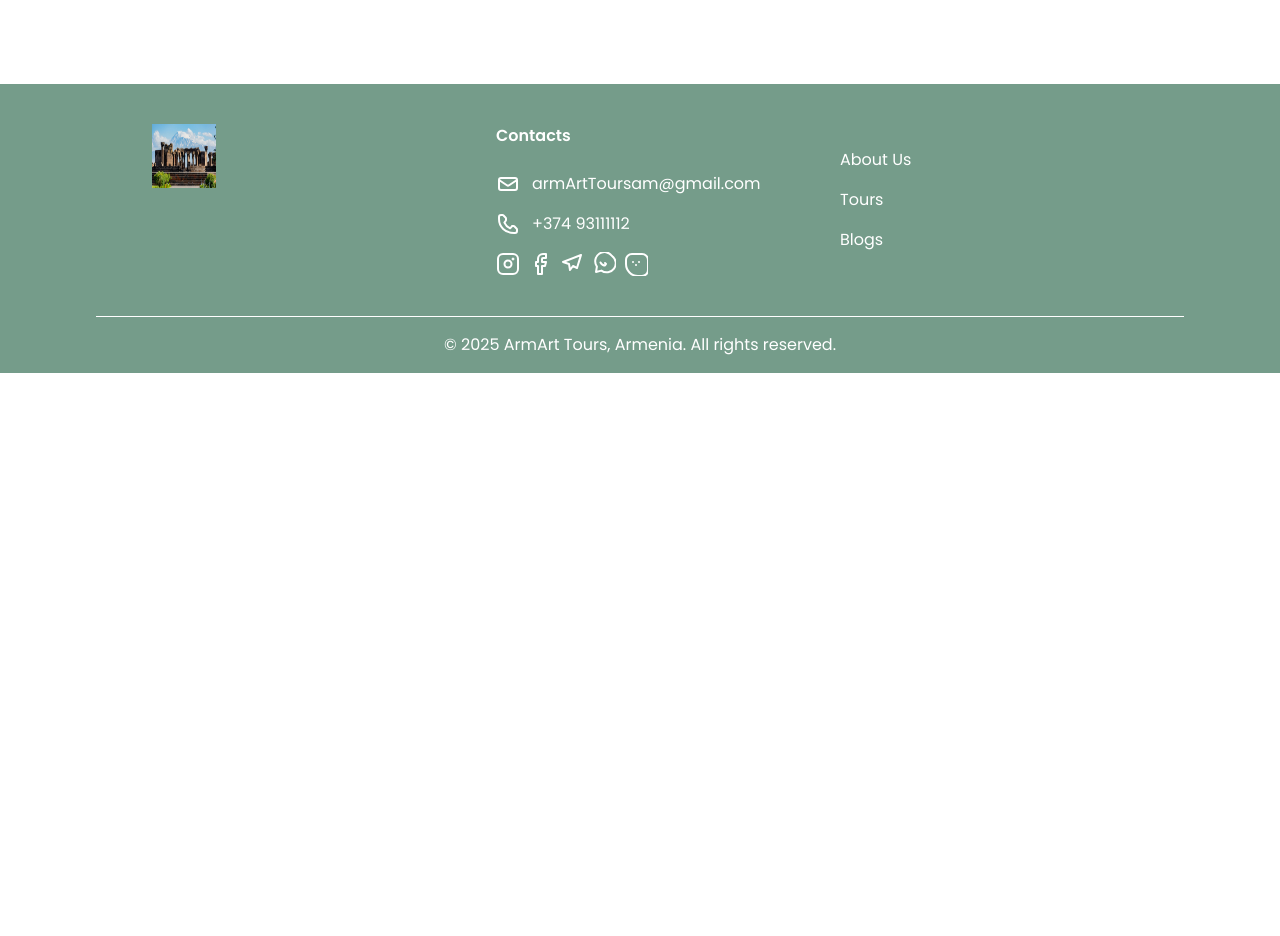
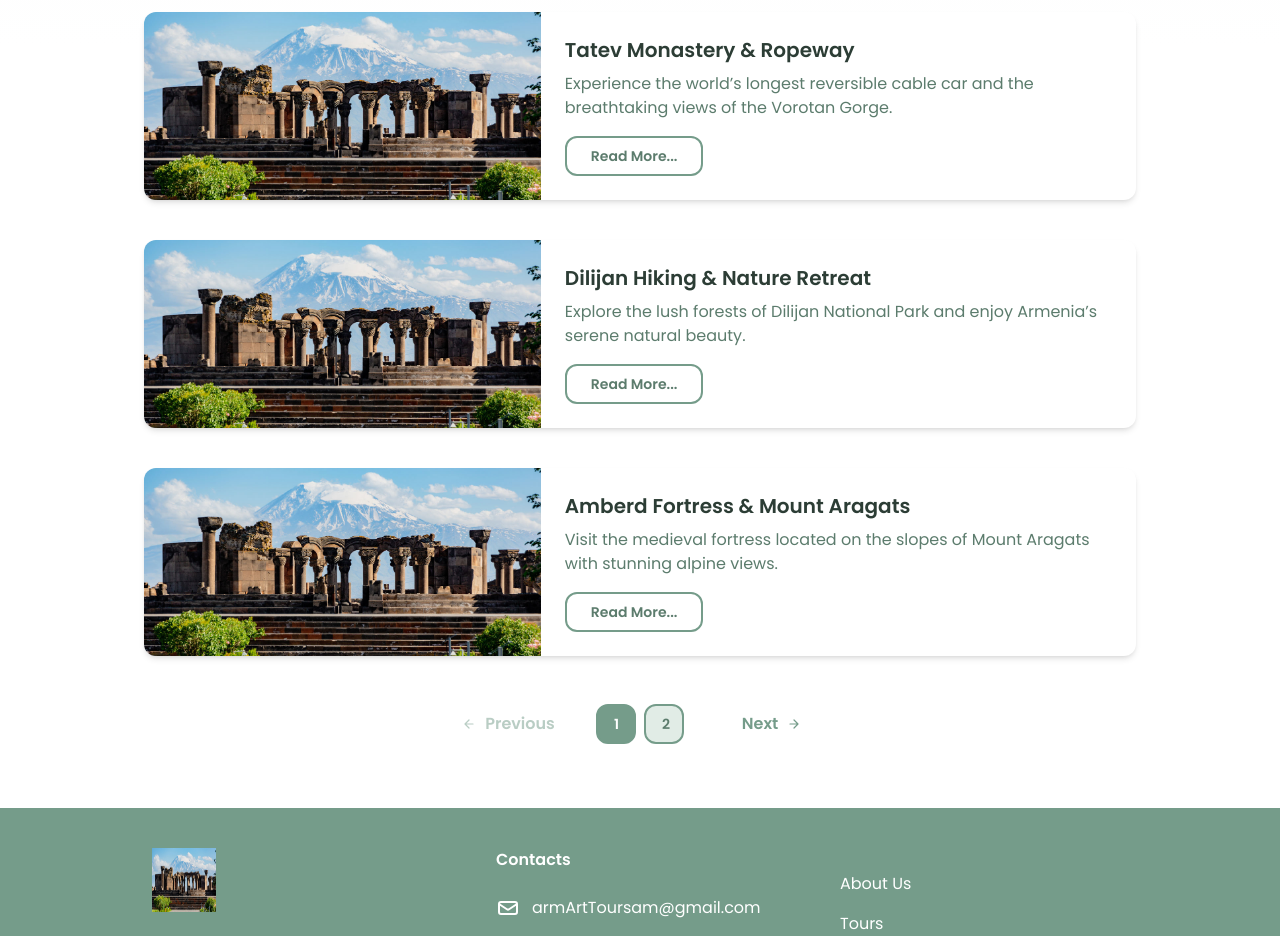
Before and after one commit to exploreArmTours/arm-art-tours, a Next.js app: page /our-blogs in a window 1280 px wide. Shown: the part 760-1696 px from the top of the page. Before the commit the page ends 1133 px from the top, so only its background shows below. Built offline with nearby package versions, Linux system fonts and the light colour scheme.

Commit message:
UI-layout

```diff
--- a/app/components/our-blogs.tsx
+++ b/app/components/our-blogs.tsx
@@ -1,9 +1,32 @@
 'use client';
+import { useState } from 'react';
 import { Text, TextStyle } from '@/elements/typography/text';
 import { mockBlogs } from '@/constants/data';
 import BlogCard from './blog-card';
+import Button from '@/elements/button/button';
+import ArrowRightIcon from '@/assets/icons/arrow-right.svg';
+import ArrowLeftIcon from '@/assets/icons/arrow-left.svg';
+
+const BLOGS_PER_PAGE = 5;
 
 const OurBlogs = () => {
+  const [currentPage, setCurrentPage] = useState(1);
+
+  const totalPages = Math.ceil(mockBlogs.length / BLOGS_PER_PAGE);
+  const startIndex = (currentPage - 1) * BLOGS_PER_PAGE;
+  const currentBlogs = mockBlogs.slice(startIndex, startIndex + BLOGS_PER_PAGE);
+
+  const isLastPage = currentPage === totalPages;
+  const isFirstPage = currentPage === 1;
+
+  const handleNextPage = () => {
+    if (!isLastPage) setCurrentPage((prev) => prev + 1);
+  };
+
+  const handlePreviousPage = () => {
+    if (!isFirstPage) setCurrentPage((prev) => prev - 1);
+  };
+
   return (
     <div className='bg-gradient-to-b from-primary-50 via-white to-white min-h-screen px-6 py-16 md:px-20 lg:px-36'>
       <div className='text-center mb-16 max-w-3xl mx-auto'>
@@ -23,12 +46,43 @@ const OurBlogs = () => {
           className='mt-4 text-primary-600'
         />
       </div>
-
       <div className='flex flex-col gap-10'>
-        {mockBlogs.map((blog) => (
+        {currentBlogs.map((blog) => (
           <BlogCard key={blog.id} {...blog} />
         ))}
       </div>
+      {totalPages > 1 && (
+        <div className='flex justify-center mt-12 gap-2 flex-wrap'>
+          <Button
+            onClick={handlePreviousPage}
+            disabled={isFirstPage}
+            className='w-40 flex items-center justify-center gap-2 text-primary-500 bg-white disabled:opacity-50'>
+            <ArrowLeftIcon className='w-4 h-4' />
+            Previous
+          </Button>
+
+          {Array.from({ length: totalPages }, (_, index) => (
+            <Button
+              key={index + 1}
+              onClick={() => setCurrentPage(index + 1)}
+              className={`w-10 h-10 rounded-xl border-2 border-primary-500 text-center text-sm font-semibold ${
+                currentPage === index + 1
+                  ? 'bg-primary-500 text-white'
+                  : 'bg-primary-100 text-primary-600 hover:bg-primary-200'
+              } transition-colors`}>
+              {index + 1}
+            </Button>
+          ))}
+
+          <Button
+            onClick={handleNextPage}
+            disabled={isLastPage}
+            className='w-40 flex items-center justify-center gap-2 text-primary-500 bg-white disabled:opacity-50'>
+            Next
+            <ArrowRightIcon className='w-4 h-4' />
+          </Button>
+        </div>
+      )}
     </div>
   );
 };
--- a/app/components/our-tours.tsx
+++ b/app/components/our-tours.tsx
@@ -3,6 +3,9 @@ import { useState } from 'react';
 import { Text, TextStyle } from '@/elements/typography/text';
 import TourCard from '../components/tour-card';
 import { mockTours } from '@/constants/data';
+import Button from '@/elements/button/button';
+import ArrowRightIcon from '@/assets/icons/arrow-right.svg';
+import ArrowLeftIcon from '@/assets/icons/arrow-left.svg';
 
 const TOURS_PER_PAGE = 6;
 
@@ -12,6 +15,17 @@ const OurTours = () => {
   const totalPages = Math.ceil(mockTours.length / TOURS_PER_PAGE);
   const startIndex = (currentPage - 1) * TOURS_PER_PAGE;
   const currentTours = mockTours.slice(startIndex, startIndex + TOURS_PER_PAGE);
+
+  const isLastPage = currentPage === totalPages;
+  const isFirstPage = currentPage === 1;
+
+  const handleNextPage = () => {
+    if (!isLastPage) setCurrentPage((prev) => prev + 1);
+  };
+
+  const handlePreviousPage = () => {
+    if (!isFirstPage) setCurrentPage((prev) => prev - 1);
+  };
 
   return (
     <div className='bg-white min-h-screen px-6 py-16 md:px-24 lg:px-32'>
@@ -33,8 +47,15 @@ const OurTours = () => {
         ))}
       </div>
       <div className='flex justify-center mt-12 gap-2'>
+        <Button
+          disabled={isFirstPage}
+          onClick={handlePreviousPage}
+          className='w-40 flex items-center justify-center gap-2 text-primary-500 bg-white disabled:opacity-50'>
+          <ArrowLeftIcon className='w-4 h-4' />
+          Previous
+        </Button>
         {Array.from({ length: totalPages }, (_, index) => (
-          <button
+          <Button
             key={index + 1}
             onClick={() => setCurrentPage(index + 1)}
             className={`w-10 h-10 rounded-xl border-2 border-primary-500 text-center text-sm font-semibold ${
@@ -43,8 +64,15 @@ const OurTours = () => {
                 : 'bg-primary-100 text-primary-600 hover:bg-primary-200'
             } transition-colors`}>
             {index + 1}
-          </button>
+          </Button>
         ))}
+        <Button
+          onClick={handleNextPage}
+          disabled={isLastPage}
+          className='w-40 flex items-center justify-center gap-2 text-primary-500 bg-white disabled:opacity-50'>
+          Next
+          <ArrowRightIcon className='w-4 h-4' />
+        </Button>
       </div>
     </div>
   );
--- a/constants/data.tsx
+++ b/constants/data.tsx
@@ -135,7 +135,7 @@ export const faqs = [
 
 export const mockBlogs = [
   {
-    id: 111,
+    id: 1,
     slug: 'sevan-lake-sevanavank',
     title: 'Sevan Lake & Sevanavank',
     description:
@@ -143,11 +143,59 @@ export const mockBlogs = [
     imageUrl: ExampleTour,
   },
   {
-    id: 211,
+    id: 2,
     slug: 'garni-temple-geghard-monastery',
     title: 'Garni Temple & Geghard Monastery',
     description:
       'Visit the only pagan temple in the region and a unique rock-carved monastery complex.',
     imageUrl: ExampleTour,
   },
+  {
+    id: 3,
+    slug: 'tatev-monastery-ropeway',
+    title: 'Tatev Monastery & Ropeway',
+    description:
+      'Experience the world’s longest reversible cable car and the breathtaking views of the Vorotan Gorge.',
+    imageUrl: ExampleTour,
+  },
+  {
+    id: 4,
+    slug: 'dilijan-hiking-retreat',
+    title: 'Dilijan Hiking & Nature Retreat',
+    description:
+      'Explore the lush forests of Dilijan National Park and enjoy Armenia’s serene natural beauty.',
+    imageUrl: ExampleTour,
+  },
+  {
+    id: 5,
+    slug: 'amberd-fortress',
+    title: 'Amberd Fortress & Mount Aragats',
+    description:
+      'Visit the medieval fortress located on the slopes of Mount Aragats with stunning alpine views.',
+    imageUrl: ExampleTour,
+  },
+  {
+    id: 6,
+    slug: 'noravank-red-cliffs',
+    title: 'Noravank Monastery & Red Cliffs',
+    description:
+      'Marvel at the cliffside Noravank Monastery surrounded by dramatic red rock formations.',
+    imageUrl: ExampleTour,
+  },
+  {
+    id: 7,
+    slug: 'khor-virap-aranats',
+    title: 'Khor Virap & Mount Ararat View',
+    description:
+      'Get a picture-perfect view of Mount Ararat and learn about the ancient Armenian Christian roots.',
+    imageUrl: ExampleTour,
+  },
+  {
+    id: 8,
+    slug: 'gyumri-architecture-culture',
+    title: 'Gyumri City & Cultural Heritage',
+    description:
+      'Discover Armenia’s second-largest city known for its 19th-century architecture and lively atmosphere.',
+    imageUrl: ExampleTour,
+  },
 ];
```
Also changed, not shown: assets/icons/arrow-left.svg (added), assets/icons/arrow-right.svg (added).
